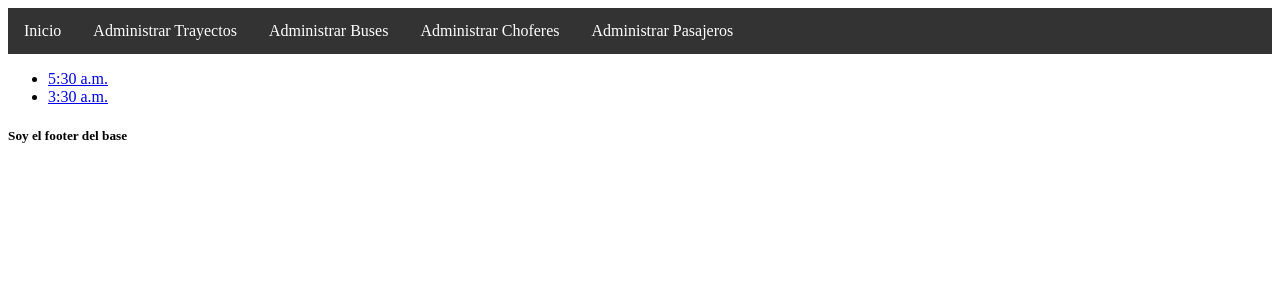
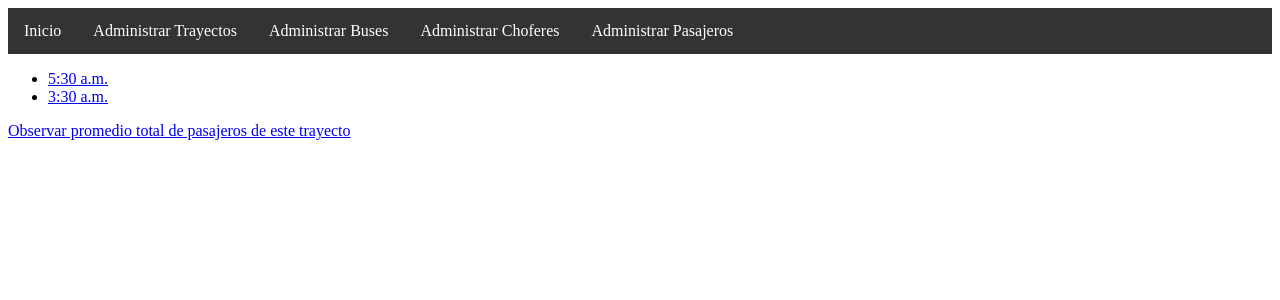
Before and after one commit to JotaGo/destacame, a Django app: a page that uses pasaje/templates/proyecto/base.html in a window 1280 px wide. Shown: the top 300 px of the page. Run offline with Django 3.2, Linux system fonts and the light colour scheme; data comes from the database, SQL or seed files in the repository; both versions use the stored data as it was after the commit.

Commit message:
calculo de promedio por trayecto listo

```diff
--- a/pasaje/templates/pasaje/horarios_disponibles.html
+++ b/pasaje/templates/pasaje/horarios_disponibles.html
@@ -10,4 +10,6 @@
 {% else %}
     <p>No hay trayectos creados.</p>
 {% endif %}
+<a href="promedio/">Observar promedio total de pasajeros de este trayecto </a>
+
 {% endblock %}
--- a/pasaje/templates/proyecto/base.html
+++ b/pasaje/templates/proyecto/base.html
@@ -49,7 +49,6 @@
     {% endblock %}
 
     {% block footer %}
-    <h5>Soy el footer del base</h5>
     {% endblock %}
 
 </body>
--- a/pasaje/urls.py
+++ b/pasaje/urls.py
@@ -21,5 +21,6 @@ urlpatterns = [
     path('read_choferes/', views.read_choferes, name='read_choferes'),
     path('read_buses/', views.read_buses, name='read_buses'),
     path('<slug:trayecto_nombre>/', views.avaliable_trayectos, name='av_trayectos'),
+    path('<slug:trayecto_nombre>/promedio/', views.informacion, name='info_trayecto'),
     path('<int:trayecto_id>/detalles/', views.detalles, name='viajes'),
 ]
--- a/pasaje/views.py
+++ b/pasaje/views.py
@@ -1,6 +1,7 @@
 from django.shortcuts import render, redirect
 from django.http import HttpResponse, HttpResponseRedirect
 from django.template import loader
+from django.db.models import Count, Avg
 
 from .models import (Pasajero, Trayecto, Chofer, Bus, Viaje)
 from .forms import (TrayectoForm, PasajeroForm, ChoferForm, BusForm, ViajeForm)
@@ -50,6 +51,19 @@ def detalles(request, trayecto_id):
         }
         form = ViajeForm(initial=f)
     return render(request, 'pasaje/viaje.html', {'form': form})
+
+def informacion(request, trayecto_nombre):
+    var = trayecto_nombre.split('-')
+    a = []
+    for items in var:
+        a.append(items.capitalize())
+    trayecto_n = ' '.join(a)
+    promedio = Viaje.objects.values('fecha').filter(trayectos__nombre=trayecto_n).annotate(cuenta=Count('pasajeros_id')).aggregate(Avg('cuenta'))
+    template = loader.get_template('pasaje/informacion.html')
+    context = {
+        'promedio' : promedio,
+    }
+    return HttpResponse(template.render(context, request))
 
 def administrar_trayectos(request):
     if request.method == 'POST':
```
Also changed, not shown: pasaje/templates/pasaje/informacion.html (added, +19 -0 lines), db.sqlite3.
